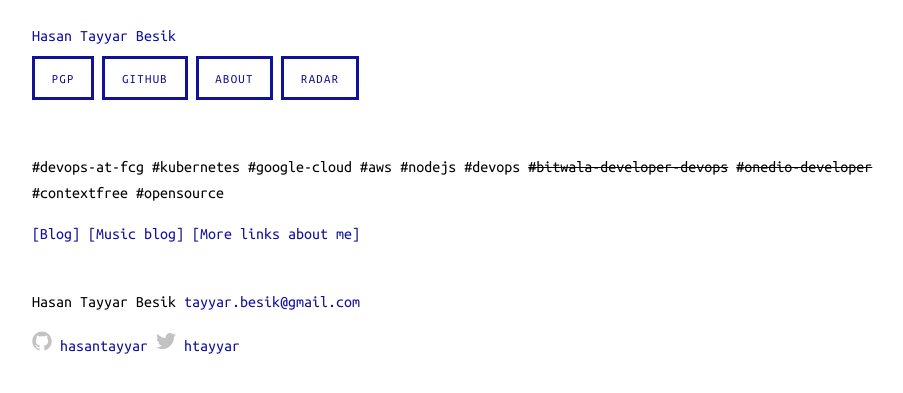
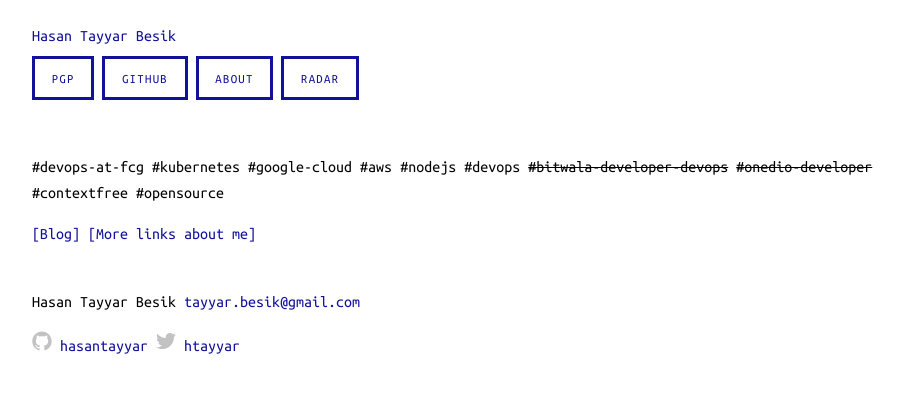
Before and after one commit to hasantayyar/hasantayyar.net, a Jekyll site: the page built from index.html, in a window 1280 px wide. Shown: the top 393 px of the page, without its empty margins (144-1047 px from the left). Built offline with Jekyll 4.4.1, drawn with Linux system fonts in a browser that asks for light colours; Markdown is read by kramdown in place of the engine named in the settings.

Commit message:
remove music blog link

```diff
--- a/index.html
+++ b/index.html
@@ -8,6 +8,5 @@ layout: default
 
 <div class="content">
   <a href="https://medium.com/@htayyar">[Blog]</a>
-  <a href="http://kafadinliyorum.com">[Music blog]</a>
   <a href="/about/">[More links about me]</a> <br><br>
 </div>
```
